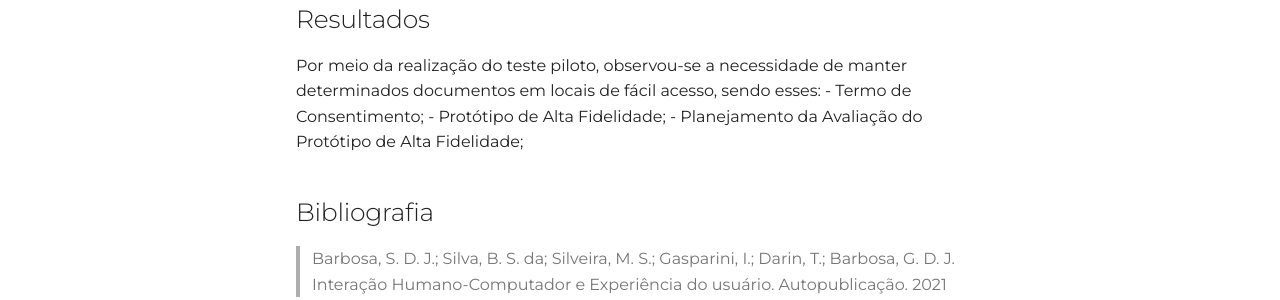
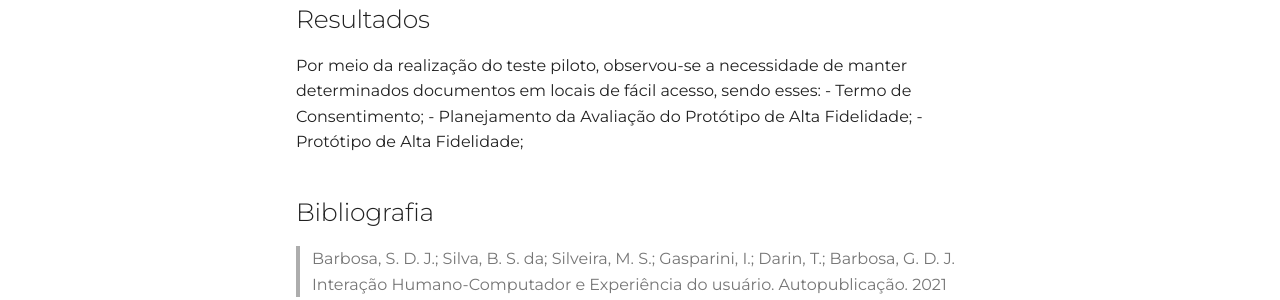
Before and after one commit to Mateusvff/2022.1-Faculdade-de-Arquitetura-e-Urbanismo, an MkDocs documentation site: the page built from docs/designAvalEDesenv/nivel3/teste_piloto.md, in a window 1280 px wide and 900 px high, scrolled down 725 px. Shown: the part 534-834 px from the top of the window. Built offline with MkDocs 1.6.1 and Material for MkDocs 9.7.7, drawn with Linux system fonts in a browser that asks for light colours; some web fonts are replaced; comment, search, counter and statistics services are not loaded.

Commit message:
Correção estrutural

```diff
--- a/docs/designAvalEDesenv/nivel3/teste_piloto.md
+++ b/docs/designAvalEDesenv/nivel3/teste_piloto.md
@@ -23,8 +23,8 @@ O teste piloto foi realizado pelo entrevistador Mateus Vinícius e pelo entrevis
 
 Por meio da realização do teste piloto, observou-se a necessidade de manter determinados documentos em locais de fácil acesso, sendo esses:
 - Termo de Consentimento;
+- Planejamento da Avaliação do Protótipo de Alta Fidelidade;
 - Protótipo de Alta Fidelidade;
-- Planejamento da Avaliação do Protótipo de Alta Fidelidade;
 
 ## Bibliografia
 
```
